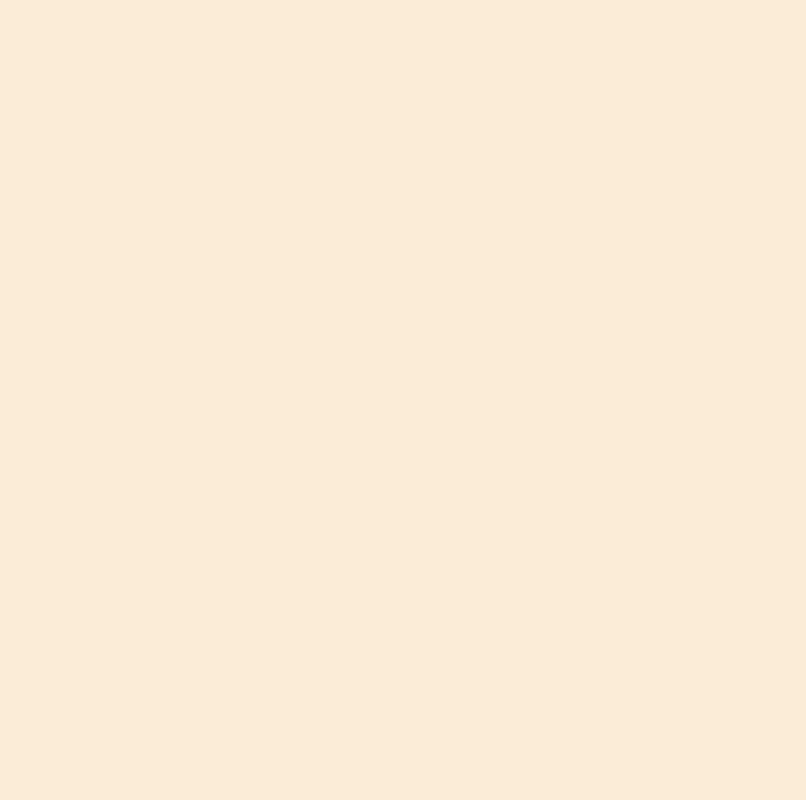
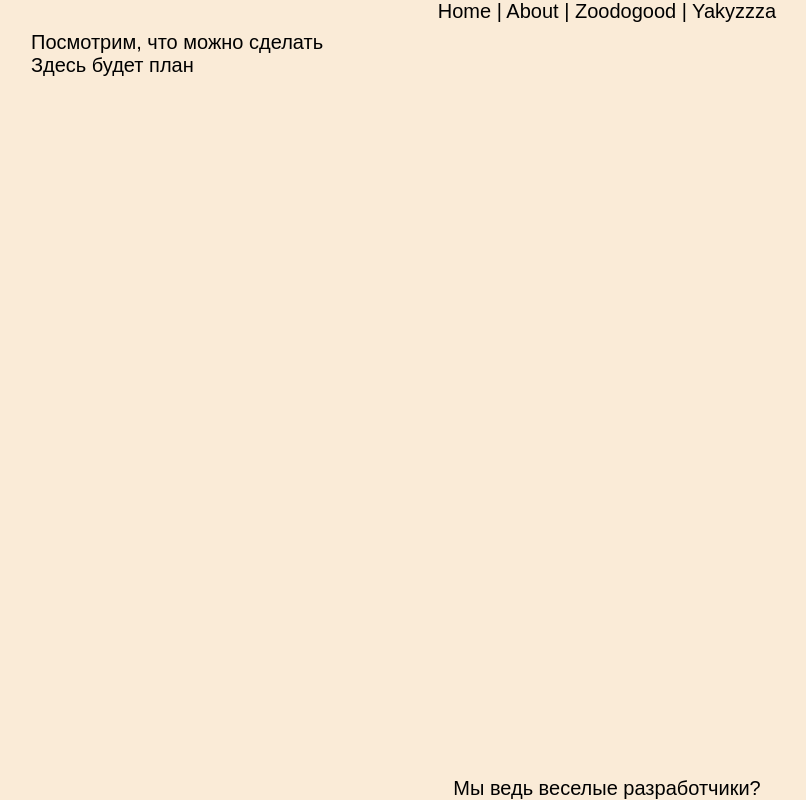
Before and after one commit to zoodogood/let-s-become-bee, a Vue app in the folder client/: page / in a window 1280 px wide. Shown: the whole page, without its empty margins (33-839 px from the left). Built offline with nearby package versions, Linux system fonts and the light colour scheme; the HTML template or start-up script is replaced by a standard one.

Commit message:
Working on a home page

```diff
--- a/client/src/views/HomeView.vue
+++ b/client/src/views/HomeView.vue
@@ -1,3 +1,13 @@
 <template>
+<VLayout>
+	Посмотрим, что можно сделать
+	<br>
+	Здесь будет план
+</VLayout>
+
 
 </template>
+
+<script setup lang = "ts">
+	import VLayout from '@/components/layout/Layout.vue';
+</script>
```
